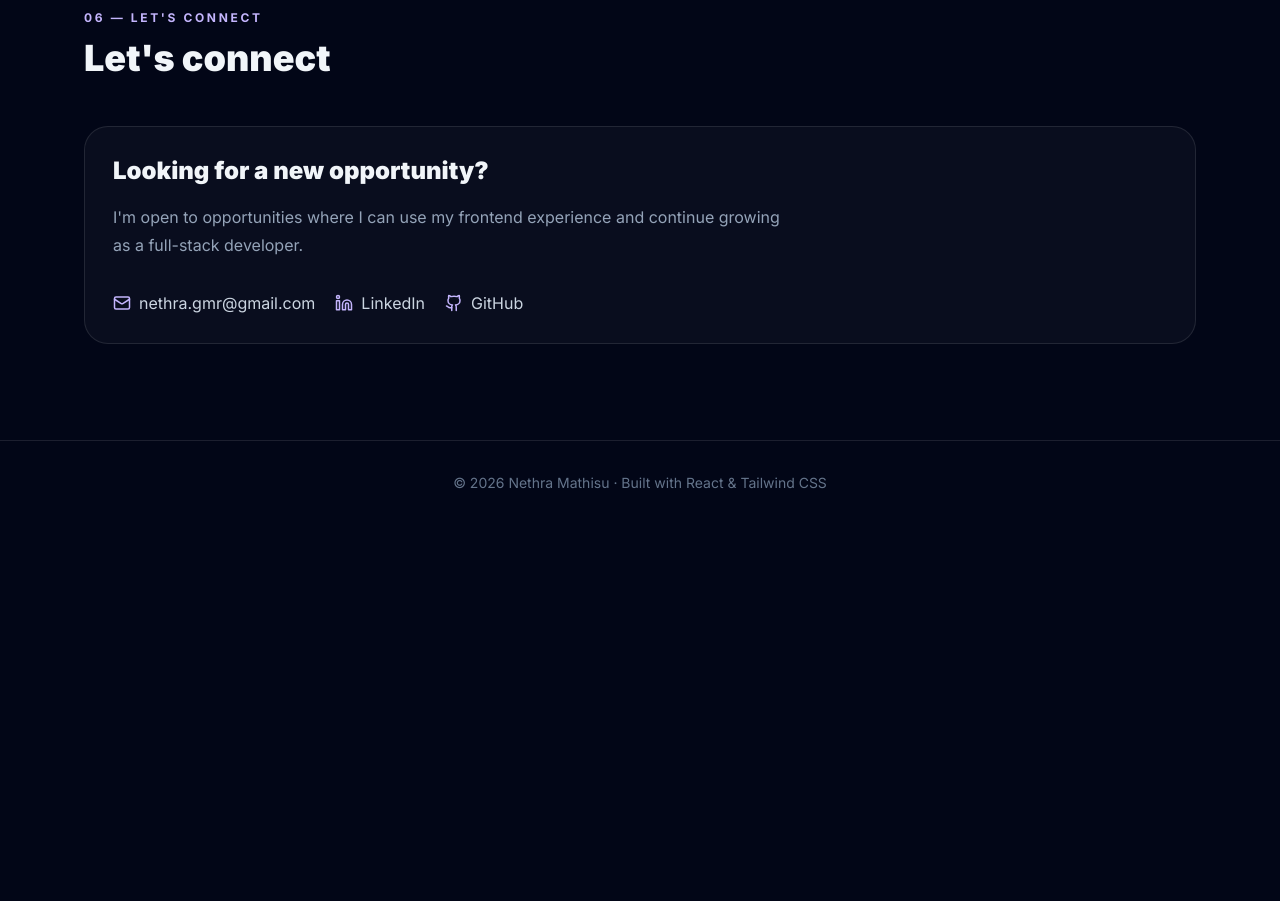
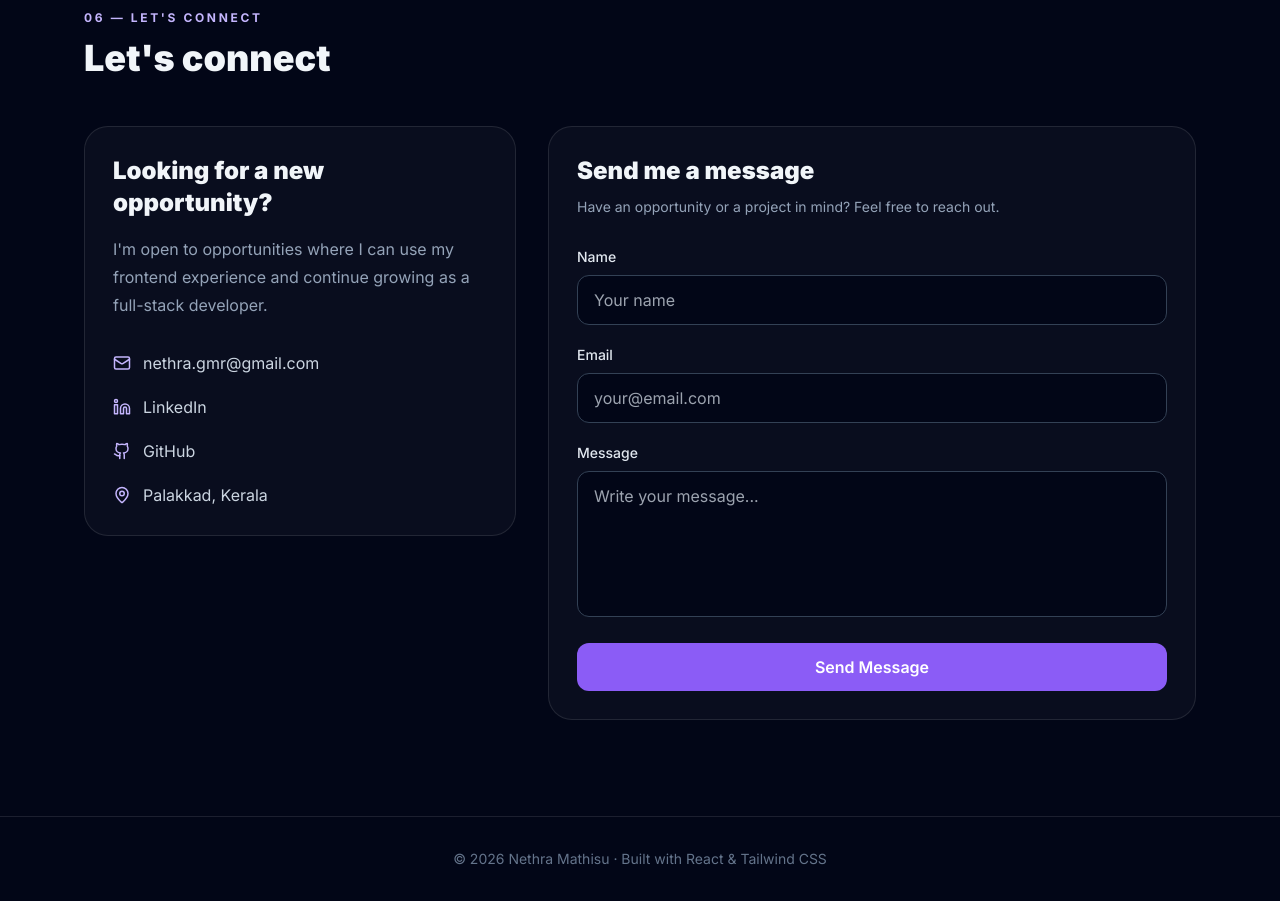
Before and after one commit to nethramathisu/nethra-portfolio, a React (Vite) app: page / in a window 1280 px wide. Shown: the part 4820-5721 px from the top of the page. Before the commit the page ends 5345 px from the top, so only its background shows below. Built offline with nearby package versions, Linux system fonts and the light colour scheme.

Commit message:
updated resume & added contact form

```diff
--- a/index.html
+++ b/index.html
@@ -1 +1,20 @@
-<!doctype html><html><head><meta charset="UTF-8"/><meta name="viewport" content="width=device-width,initial-scale=1.0"/><title>Nethra Mathisu | Frontend / MERN Stack Developer</title></head><body><div id="root"></div><script type="module" src="/src/main.jsx"></script></body></html>
+<!doctype html>
+<html>
+
+<head>
+	<meta charset="UTF-8" />
+	<meta name="viewport" content="width=device-width,initial-scale=1.0" />
+	<title>Nethra Mathisu | Frontend / MERN Stack Developer</title>
+</head>
+
+<body>
+	<form name="contact" netlify hidden>
+		<input type="text" name="name" />
+		<input type="email" name="email" />
+		<textarea name="message"></textarea>
+	</form>
+	<div id="root"></div>
+	<script type="module" src="/src/main.jsx"></script>
+</body>
+
+</html>
--- a/src/main.jsx
+++ b/src/main.jsx
@@ -604,48 +604,150 @@ function App()
 				</Section>
 
 				{/* CONTACT */}
+				{/* CONTACT */}
+
 				<Section id="contact" num="06" title="Let's connect">
+					<div className="grid gap-8 lg:grid-cols-[0.8fr_1.2fr] lg:items-start">
+
+						{/* Contact Information */}
+						<div className="lg:order-1">
 							<Card>
 								<h3 className="text-2xl font-black">
 									Looking for a new opportunity?
 								</h3>
 
-						<p className="mt-4 max-w-2xl leading-7 text-slate-400">
+								<p className="mt-4 leading-7 text-slate-400">
 									I'm open to opportunities where I can use my frontend experience
 									and continue growing as a full-stack developer.
 								</p>
 
-						<div className="mt-8 flex flex-wrap gap-5">
+								<div className="mt-8 space-y-5">
 									<a
 										href="mailto:nethra.gmr@gmail.com"
-								className="flex gap-2 items-center text-slate-300 hover:text-white"
+										className="flex items-center gap-3 text-slate-300 hover:text-white"
 									>
 										<Mail size={18} className="text-violet-300" />
 										nethra.gmr@gmail.com
 									</a>
 
 									<a
+										href="https://www.linkedin.com/in/nethra-mathisu-424194199"
 										target="_blank"
 										rel="noreferrer"
-								href="https://www.linkedin.com/in/nethra-mathisu-424194199"
-								className="flex gap-2 items-center text-slate-300 hover:text-white"
+										className="flex items-center gap-3 text-slate-300 hover:text-white"
 									>
 										<Linkedin size={18} className="text-violet-300" />
 										LinkedIn
 									</a>
 
 									<a
+										href="https://github.com/nethramathisu"
 										target="_blank"
 										rel="noreferrer"
-								href="https://github.com/nethramathisu"
-								className="flex gap-2 items-center text-slate-300 hover:text-white"
+										className="flex items-center gap-3 text-slate-300 hover:text-white"
 									>
 										<Github size={18} className="text-violet-300" />
 										GitHub
 									</a>
+
+									<div className="flex items-center gap-3 text-slate-300">
+										<MapPin size={18} className="text-violet-300" />
+										Palakkad, Kerala
+									</div>
 								</div>
 							</Card>
+						</div>
+
+						{/* Contact Form */}
+						<div className="lg:order-2">
+							<Card>
+								<h3 className="text-2xl font-black">
+									Send me a message
+								</h3>
+
+								<p className="mt-2 text-sm leading-6 text-slate-400">
+									Have an opportunity or a project in mind? Feel free to reach out.
+								</p>
+
+								<form
+									name="contact"
+									method="POST"
+									data-netlify="true"
+									className="mt-7 space-y-5"
+								>
+									<input
+										type="hidden"
+										name="form-name"
+										value="contact"
+									/>
+
+									<div>
+										<label
+											htmlFor="name"
+											className="mb-2 block text-sm font-medium text-slate-200"
+										>
+											Name
+										</label>
+
+										<input
+											id="name"
+											type="text"
+											name="name"
+											required
+											placeholder="Your name"
+											className="w-full rounded-xl border border-slate-700 bg-slate-950 px-4 py-3 text-white outline-none transition focus:border-violet-400"
+										/>
+									</div>
+
+									<div>
+										<label
+											htmlFor="email"
+											className="mb-2 block text-sm font-medium text-slate-200"
+										>
+											Email
+										</label>
+
+										<input
+											id="email"
+											type="email"
+											name="email"
+											required
+											placeholder="your@email.com"
+											className="w-full rounded-xl border border-slate-700 bg-slate-950 px-4 py-3 text-white outline-none transition focus:border-violet-400"
+										/>
+									</div>
+
+									<div>
+										<label
+											htmlFor="message"
+											className="mb-2 block text-sm font-medium text-slate-200"
+										>
+											Message
+										</label>
+
+										<textarea
+											id="message"
+											name="message"
+											required
+											rows="5"
+											placeholder="Write your message..."
+											className="w-full resize-none rounded-xl border border-slate-700 bg-slate-950 px-4 py-3 text-white outline-none transition focus:border-violet-400"
+										/>
+									</div>
+
+									<button
+										type="submit"
+										className="w-full rounded-xl bg-violet-500 px-6 py-3 font-semibold text-white transition hover:bg-violet-400"
+									>
+										Send Message
+									</button>
+								</form>
+							</Card>
+						</div>
+
+					</div>
 				</Section>
+
 			</main>
 
 			{/* FOOTER */}
```
Also changed, not shown: 1 other file (tests, documents, lock files or other folders). Lines whose indentation alone changed are shown as unchanged.
